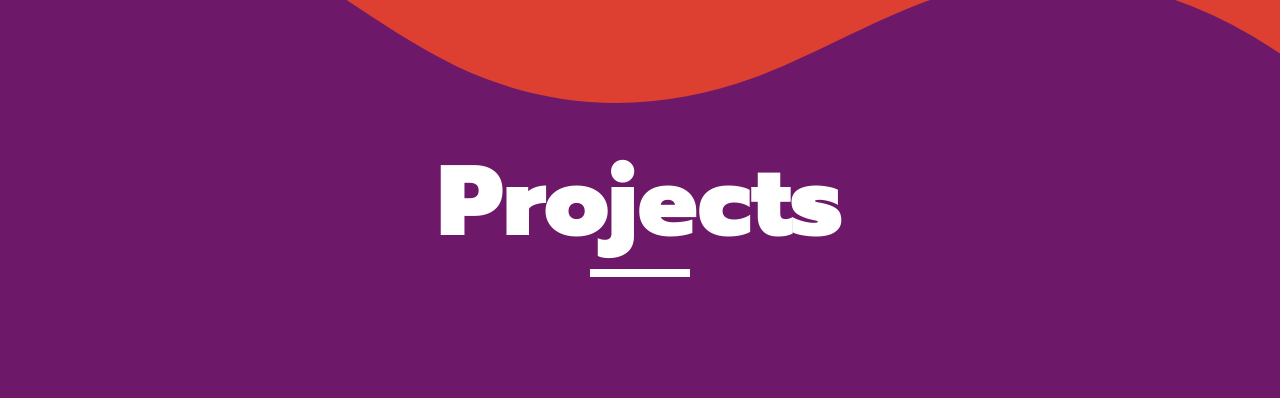
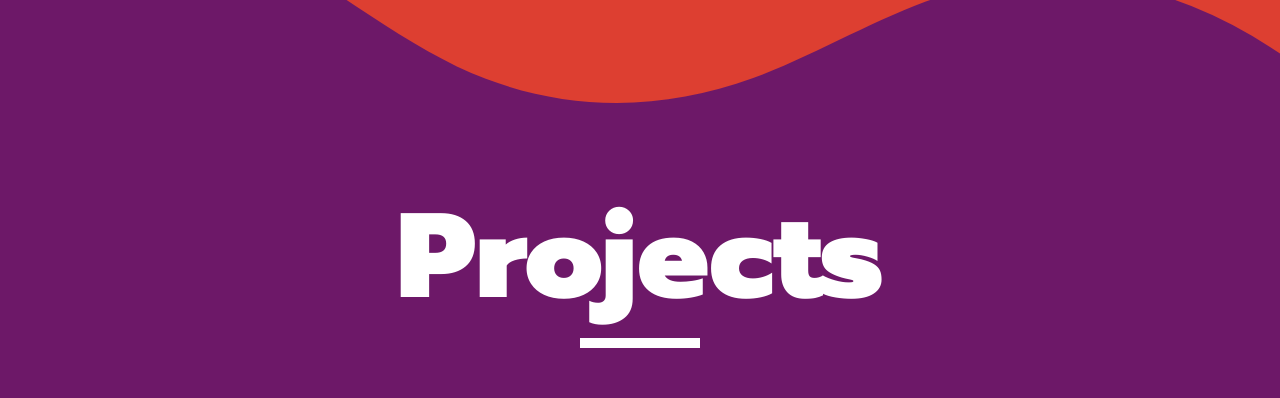
Before and after one commit to Nims93/Old-Portfolio-Site, a React (Create React App) app: page / in a window 1280 px wide. Shown: the part 1160-1558 px from the top of the page. Built offline with nearby package versions, Linux system fonts and the light colour scheme.

Commit message:
h2 font size change

```diff
--- a/src/styles/Projects.scss
+++ b/src/styles/Projects.scss
@@ -22,7 +22,7 @@
 
     @media (min-width: 767px) {
       margin-top: 2em;
-      font-size: 10em;
+      font-size: 12em;
     }
   }
 
```
